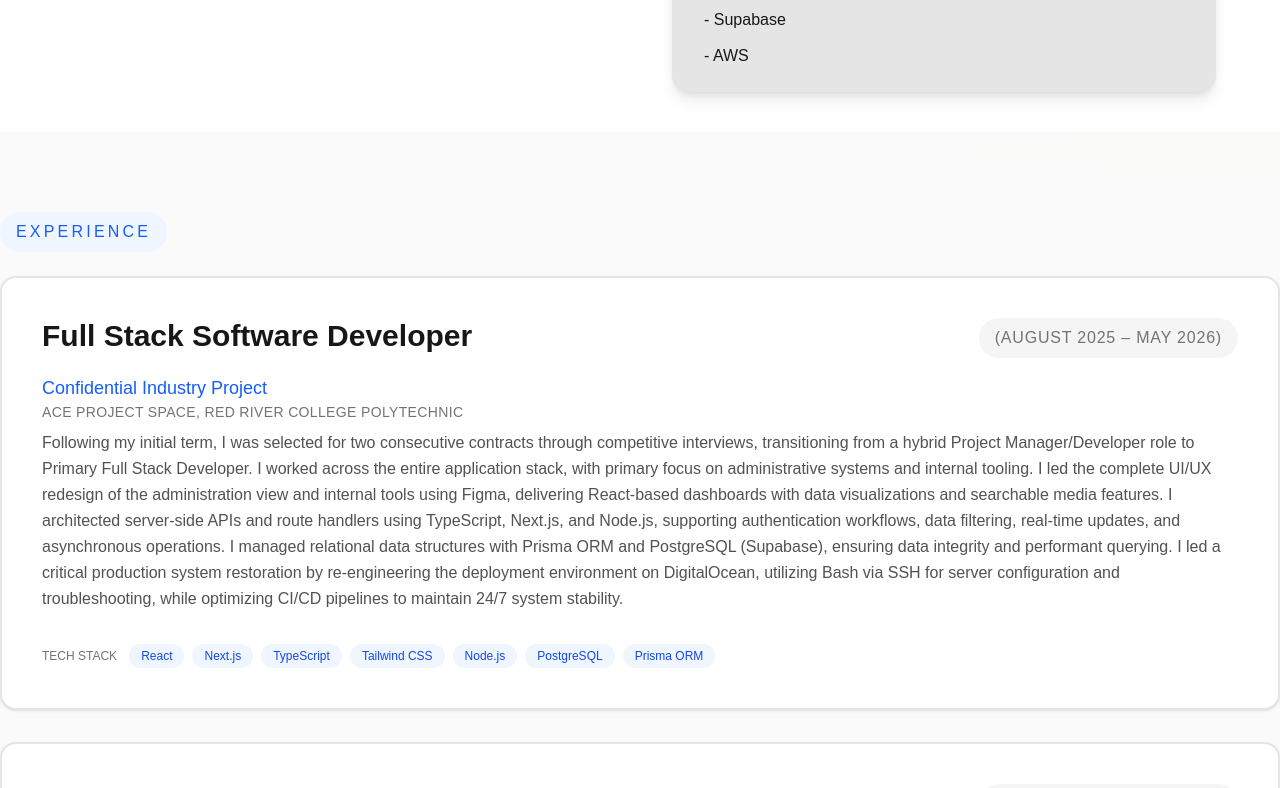
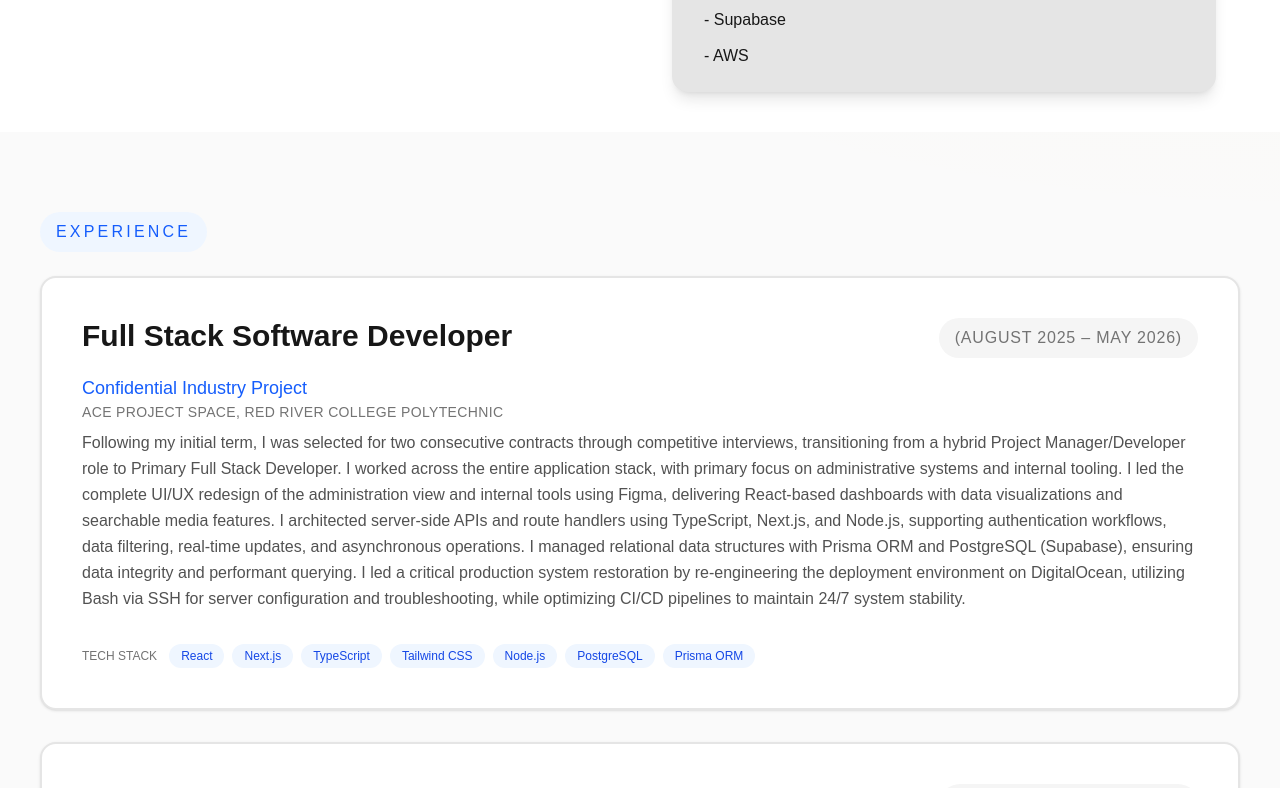
Before and after one commit to zandersantos/zander-santos-portfolio, a Next.js app in the folder zander-santos-portfolio/: page / in a window 1280 px wide. Shown: the part 1560-2348 px from the top of the page. Built offline with nearby package versions, Linux system fonts and the light colour scheme.

Commit message:
Increased the Experience section width padding

```diff
--- a/zander-santos-portfolio/components/Experience.tsx
+++ b/zander-santos-portfolio/components/Experience.tsx
@@ -1,7 +1,7 @@
 const Experience = () => {
 
   return (
-    <section id="experience" className="min-h-screen flex pt-20">
+    <section id="experience" className="min-h-screen flex px-10 pt-20">
       <div className="max-w-screen-2xl mx-auto w-full">
         <div className="space-y-12">
           <span className="inline-block px-4 py-2 bg-blue-50 text-blue-600 rounded-full text-md uppercase tracking-[0.2em] font-medium mb-6">
```
